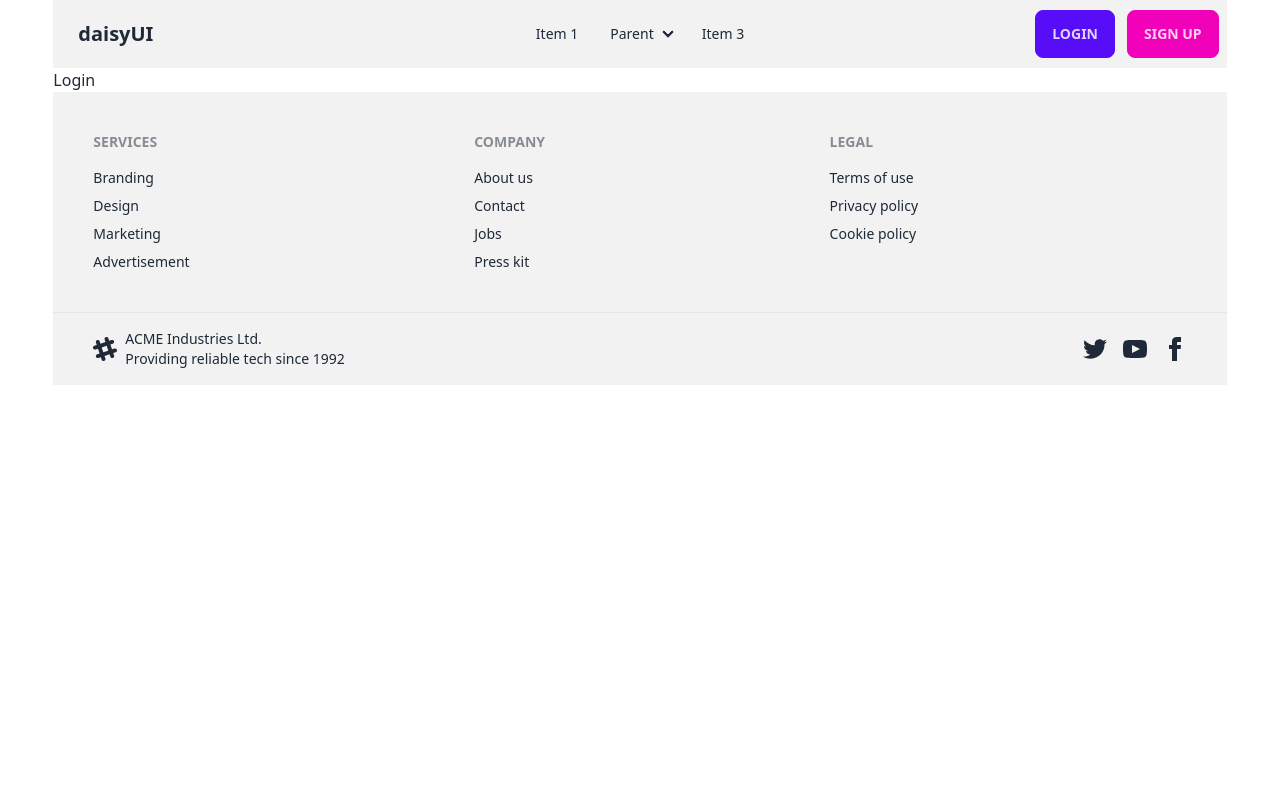
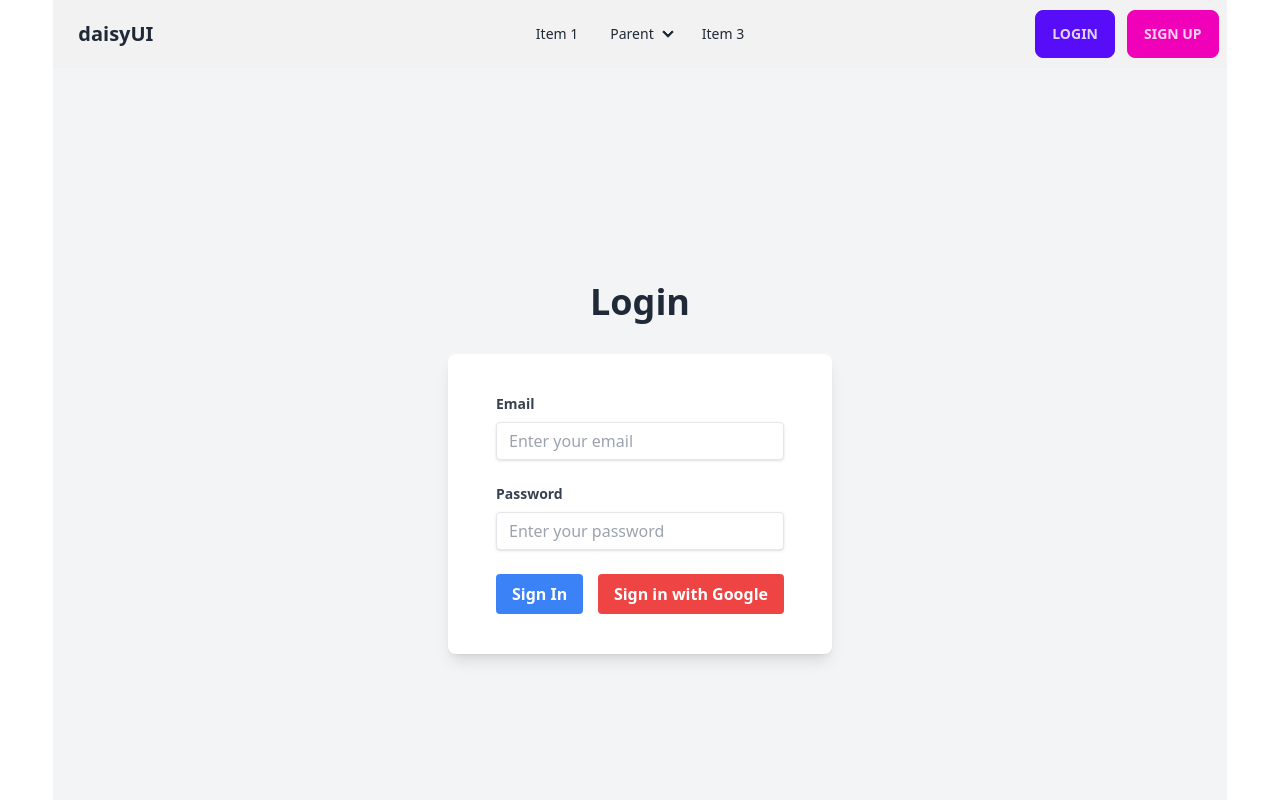
Before and after one commit to mahabubr/book-spot, a React (Vite) app: page /login in a window 1280 px wide. Shown: the top 800 px of the page. Built offline with nearby package versions, Linux system fonts and the light colour scheme.

Commit message:
Login Page Design Done

```diff
--- a/src/pages/Login/Login.tsx
+++ b/src/pages/Login/Login.tsx
@@ -1,11 +1,71 @@
-import React from 'react';
+import { FormEvent, useState } from 'react';
 
 const Login = () => {
-    return (
-        <div>
-            Login
+  const [email, setEmail] = useState('');
+  const [password, setPassword] = useState('');
+
+  const handleSubmit = (event: FormEvent<HTMLFormElement>) => {
+    event.preventDefault();
+    // Here, you can perform login logic using email and password state variables
+    console.log('Email:', email);
+    console.log('Password:', password);
+    // Reset the form
+    setEmail('');
+    setPassword('');
+  };
+
+  const handleGoogleLogin = () => {
+    // Implement Google login logic here
+    console.log('Perform Google login');
+  };
+
+  return (
+    <div className="flex flex-col justify-center items-center h-screen bg-gray-100">
+      <h1 className="text-4xl font-bold mb-8">Login</h1>
+      <form className="bg-white shadow-lg rounded-lg px-12 py-10 w-96" onSubmit={handleSubmit}>
+        <div className="mb-6">
+          <label className="block text-gray-700 text-sm font-bold mb-2" htmlFor="email">
+            Email
+          </label>
+          <input
+            className="shadow appearance-none border rounded w-full py-2 px-3 text-gray-700 leading-tight focus:outline-none focus:shadow-outline"
+            id="email"
+            type="email"
+            placeholder="Enter your email"
+            value={email}
+            onChange={(e) => setEmail(e.target.value)}
+          />
         </div>
-    );
+        <div className="mb-6">
+          <label className="block text-gray-700 text-sm font-bold mb-2" htmlFor="password">
+            Password
+          </label>
+          <input
+            className="shadow appearance-none border rounded w-full py-2 px-3 text-gray-700 leading-tight focus:outline-none focus:shadow-outline"
+            id="password"
+            type="password"
+            placeholder="Enter your password"
+            value={password}
+            onChange={(e) => setPassword(e.target.value)}
+          />
+        </div>
+        <div className="flex items-center justify-between">
+          <button
+            className="bg-blue-500 hover:bg-blue-700 text-white font-bold py-2 px-4 rounded focus:outline-none focus:shadow-outline"
+            type="submit"
+          >
+            Sign In
+          </button>
+          <button
+            className="bg-red-500 hover:bg-red-700 text-white font-bold py-2 px-4 rounded focus:outline-none focus:shadow-outline"
+            onClick={handleGoogleLogin}
+          >
+            Sign in with Google
+          </button>
+        </div>
+      </form>
+    </div>
+  );
 };
 
 export default Login;
```
